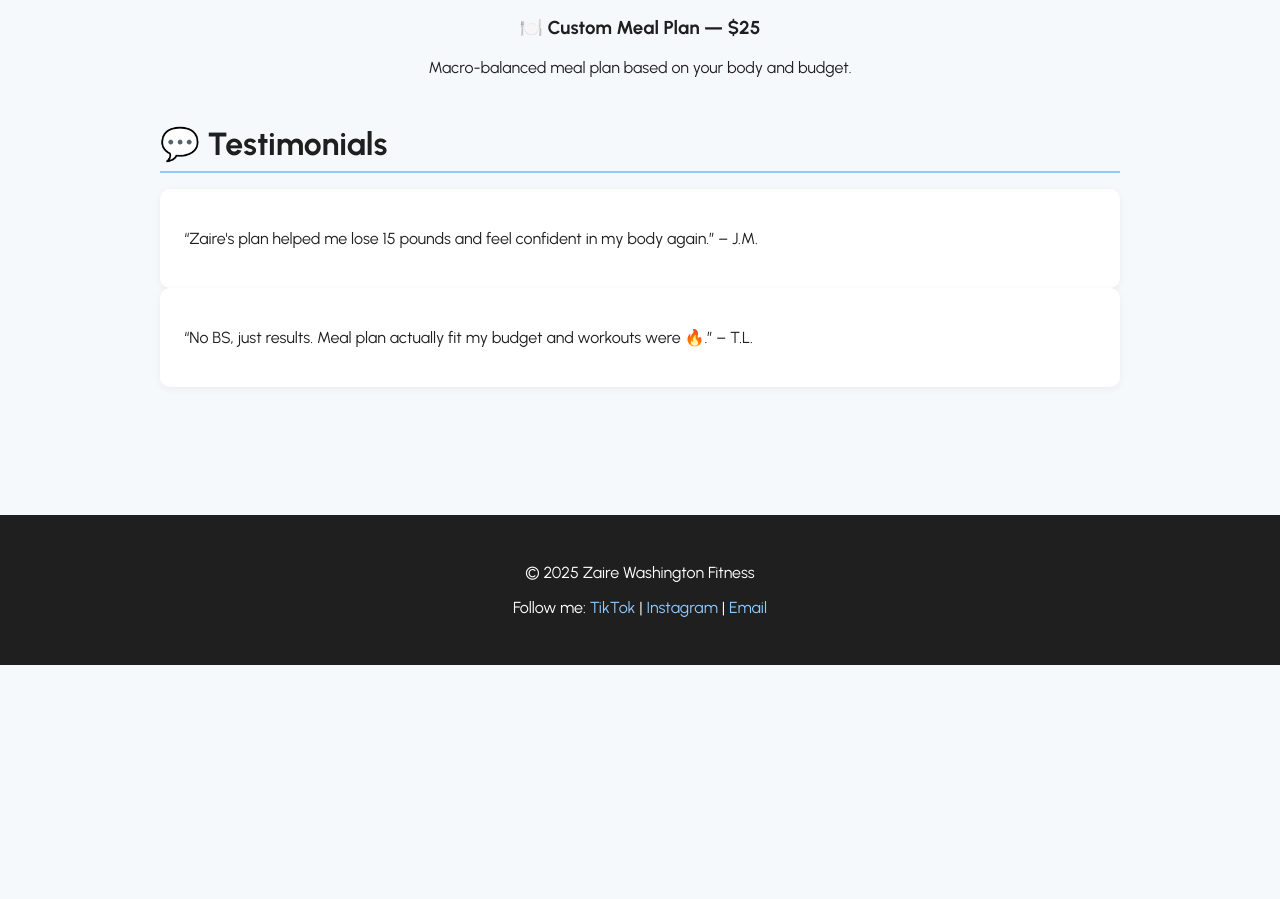
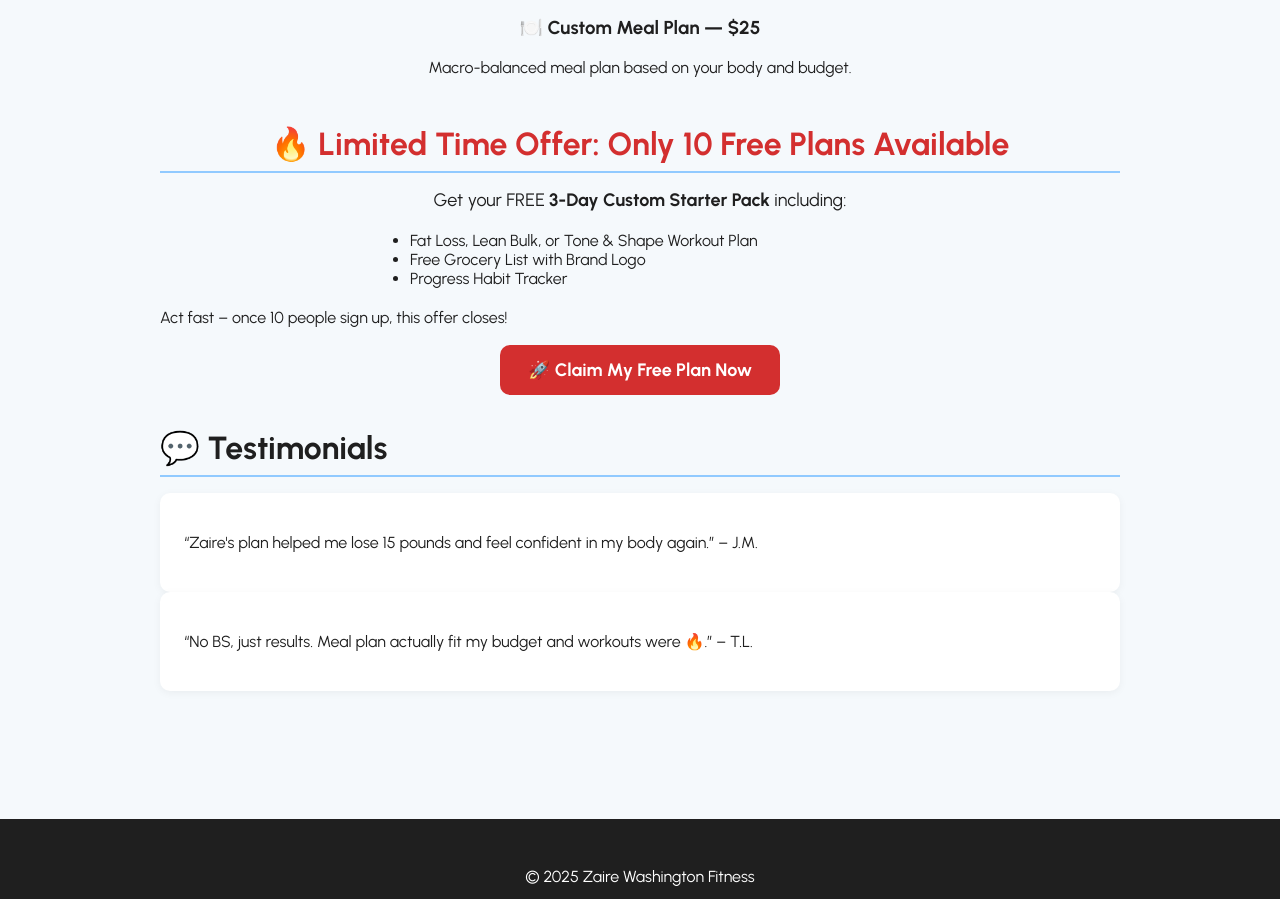
Before and after one commit to Zahstarr/zaire-fitness-site, a plain HTML site: page index.html in a window 1280 px wide. Shown: the part 4606-5505 px from the top of the page. Before the commit the page ends 5271 px from the top, so only its background shows below. Drawn offline with Linux system fonts and the light colour scheme.

Commit message:
Update index.html

```diff
--- a/index.html
+++ b/index.html
@@ -194,7 +194,24 @@
         </stripe-buy-button>
       </div>
     </section>
-
+<section class="section">
+  <h2 style="font-size: 2rem; text-align: center; color: #d32f2f;">🔥 Limited Time Offer: Only 10 Free Plans Available</h2>
+  <p style="font-size: 18px; max-width: 700px; margin: 0 auto 20px; text-align: center;">
+    Get your FREE <strong>3-Day Custom Starter Pack</strong> including:
+    <ul style="max-width: 500px; margin: 0 auto 20px; text-align: left;">
+      <li>Fat Loss, Lean Bulk, or Tone & Shape Workout Plan</li>
+      <li>Free Grocery List with Brand Logo</li>
+      <li>Progress Habit Tracker</li>
+    </ul>
+    Act fast – once 10 people sign up, this offer closes!
+  </p>
+  <div class="cta" style="text-align: center;">
+    <a href="https://docs.google.com/forms/d/e/1FAIpQLSdyv3Uj3xH9TJVLxbF3PnqZpKBBDMkEltlR1xN8zIMocAJT-g/viewform?usp=dialog" target="_blank"
+       style="background: #d32f2f; color: white; padding: 14px 28px; border-radius: 10px; text-decoration: none; font-size: 18px; font-weight: bold;">
+      🚀 Claim My Free Plan Now
+    </a>
+  </div>
+</section>
     <!-- TESTIMONIALS -->
     <section class="section">
       <h2>💬 Testimonials</h2>
```
